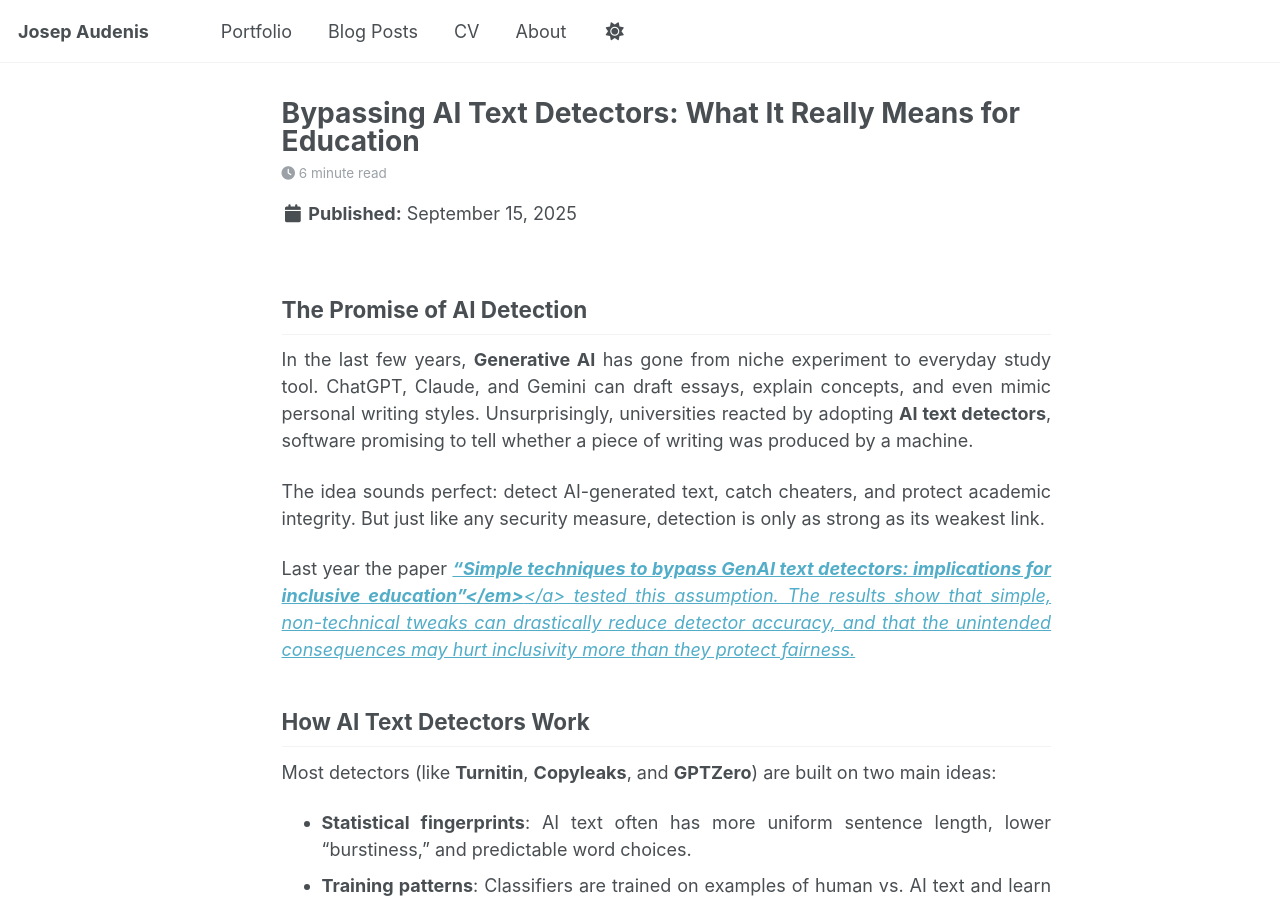
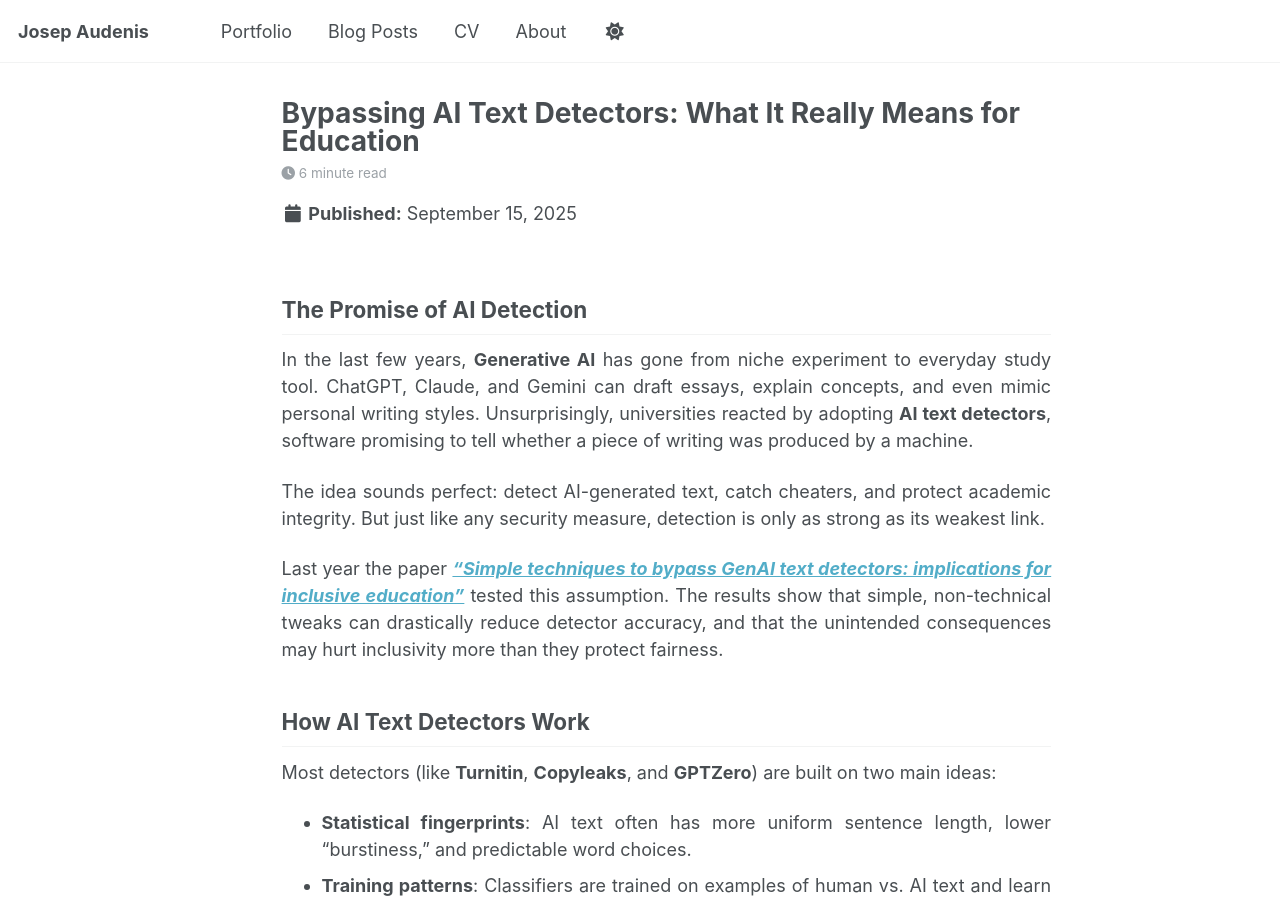
Before and after one commit to josep-audenis/josep-audenis.github.io, a Jekyll site: the page built from _posts/2025-09-15-bypass-genai.md, in a window 1280 px wide and 900 px high. Built offline with Jekyll 4.4.1, drawn with Linux system fonts in a browser that asks for light colours; comment, search, counter and statistics services are not loaded.

Commit message:
small html error solved

```diff
--- a/_posts/2025-09-15-bypass-genai.md
+++ b/_posts/2025-09-15-bypass-genai.md
@@ -16,7 +16,7 @@ In the last few years, **Generative AI** has gone from niche experiment to every
 
 The idea sounds perfect: detect AI-generated text, catch cheaters, and protect academic integrity. But just like any security measure, detection is only as strong as its weakest link.
 
-Last year the paper <a href="https://link.springer.com/content/pdf/10.1186/s41239-024-00487-w.pdf" target="_blank"><em><strong>"Simple techniques to bypass GenAI text detectors: implications for inclusive education"</em></strong></a> tested this assumption. The results show that simple, non-technical tweaks can drastically reduce detector accuracy, and that the unintended consequences may hurt inclusivity more than they protect fairness.
+Last year the paper <a href="https://link.springer.com/content/pdf/10.1186/s41239-024-00487-w.pdf" target="_blank"><em><strong>"Simple techniques to bypass GenAI text detectors: implications for inclusive education"</strong></em></a> tested this assumption. The results show that simple, non-technical tweaks can drastically reduce detector accuracy, and that the unintended consequences may hurt inclusivity more than they protect fairness.
 
 ## How AI Text Detectors Work
 
```
Also changed, not shown: _posts/2025-09-08-rkcnn.md (+1 -1 lines), _posts/2025-09-22-dl-vs-ml.md (+1 -1 lines).
